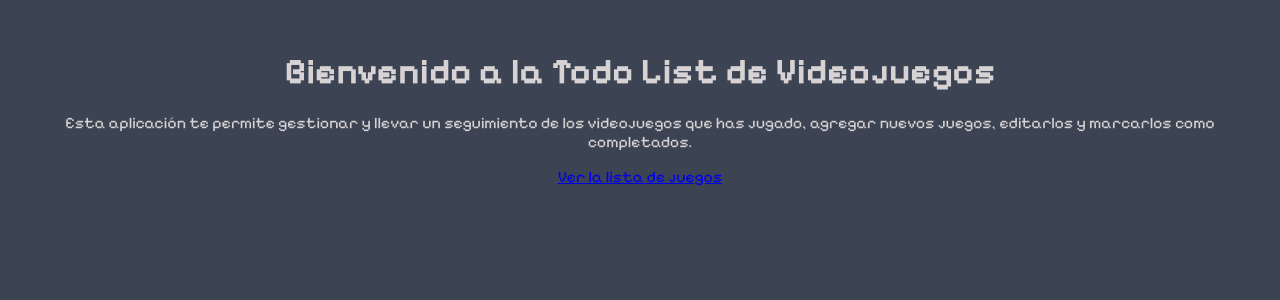
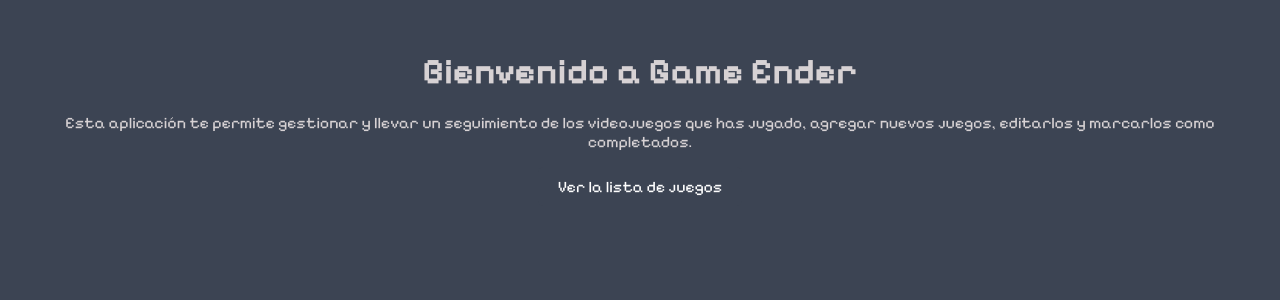
Before and after one commit to ManoLOL12/proyecto-final-manuel, a Vue app: page / in a window 1280 px wide. Shown: the top 300 px of the page. Built offline with nearby package versions, Linux system fonts and the light colour scheme.

Commit message:
Instalado Pinia para almacenar juegos

```diff
--- a/src/pages/GameListPage.vue
+++ b/src/pages/GameListPage.vue
@@ -35,7 +35,7 @@ const completeGame = (index) => {
 }
 </script>
 
-<style scoped>
+<style>
 h1 {
   color: #D7D2D4;
   text-align: center;
@@ -54,4 +54,18 @@ button {
 button:hover {
   background-color: #838B93;
 }
+
+.btn-back-home {
+  display: inline-block;
+  background-color: #3C4453;
+  color: white;
+  padding: 10px 20px;
+  text-decoration: none;
+  border-radius: 5px;
+  font-size: 16px;
+}
+
+.btn-back-home:hover {
+  background-color: #D42829;
+}
 </style>
--- a/src/pages/HomePage.vue
+++ b/src/pages/HomePage.vue
@@ -1,8 +1,8 @@
 <template>
   <div class="home">
-    <h1>Bienvenido a la Todo List de Videojuegos</h1>
+    <h1>Bienvenido a Game Ender</h1>
     <p>Esta aplicación te permite gestionar y llevar un seguimiento de los videojuegos que has jugado, agregar nuevos juegos, editarlos y marcarlos como completados.</p>
-    <p><router-link to="/games">Ver la lista de juegos</router-link></p>
+    <p><router-link to="/games" class="btn-back-home">Ver la lista de juegos</router-link></p>
   </div>
 </template>
 
@@ -18,4 +18,18 @@
 h1 {
   color: #D7D2D4;
 }
+
+.btn-back-home {
+  display: inline-block;
+  background-color: #3C4453;
+  color: white;
+  padding: 10px 20px;
+  text-decoration: none;
+  border-radius: 5px;
+  font-size: 16px;
+}
+
+.btn-back-home:hover {
+  background-color: #D42829;
+}
 </style>
```
Also changed, not shown: 1 other file (tests, documents, lock files or other folders).
